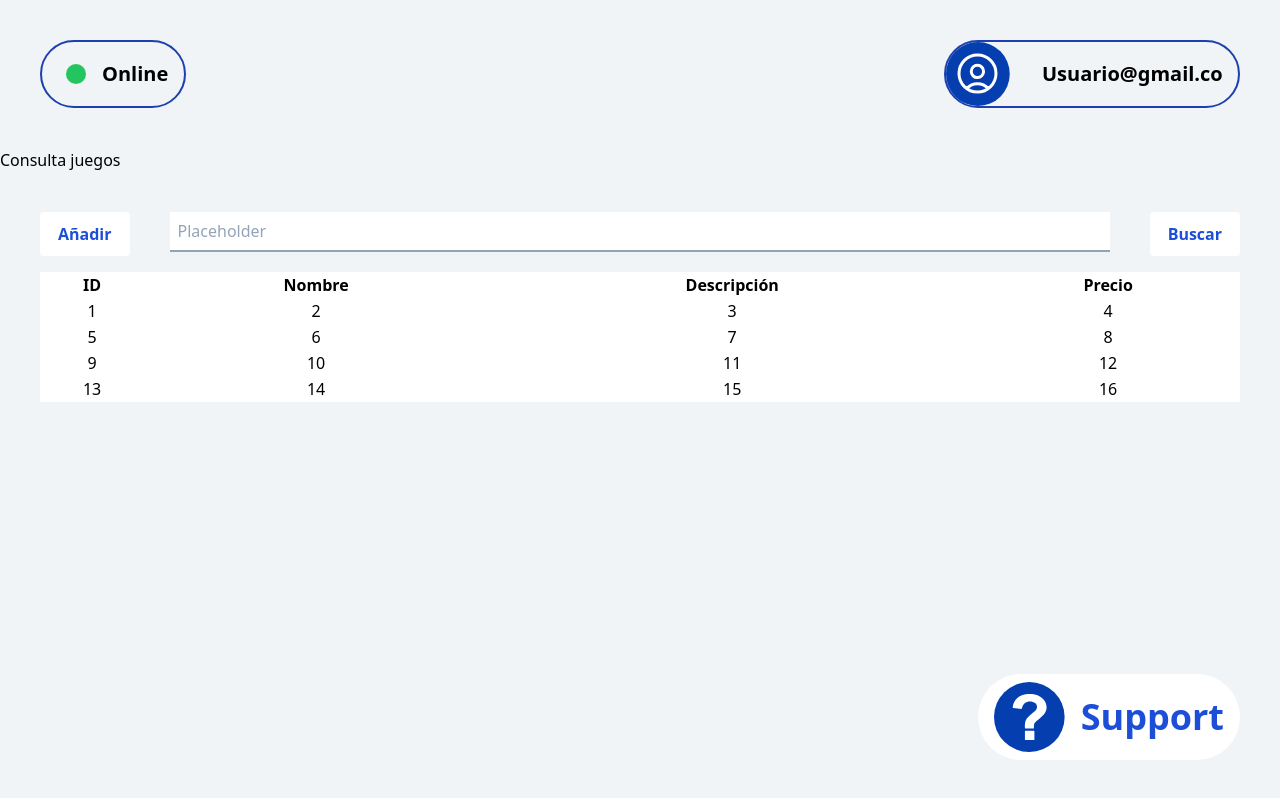
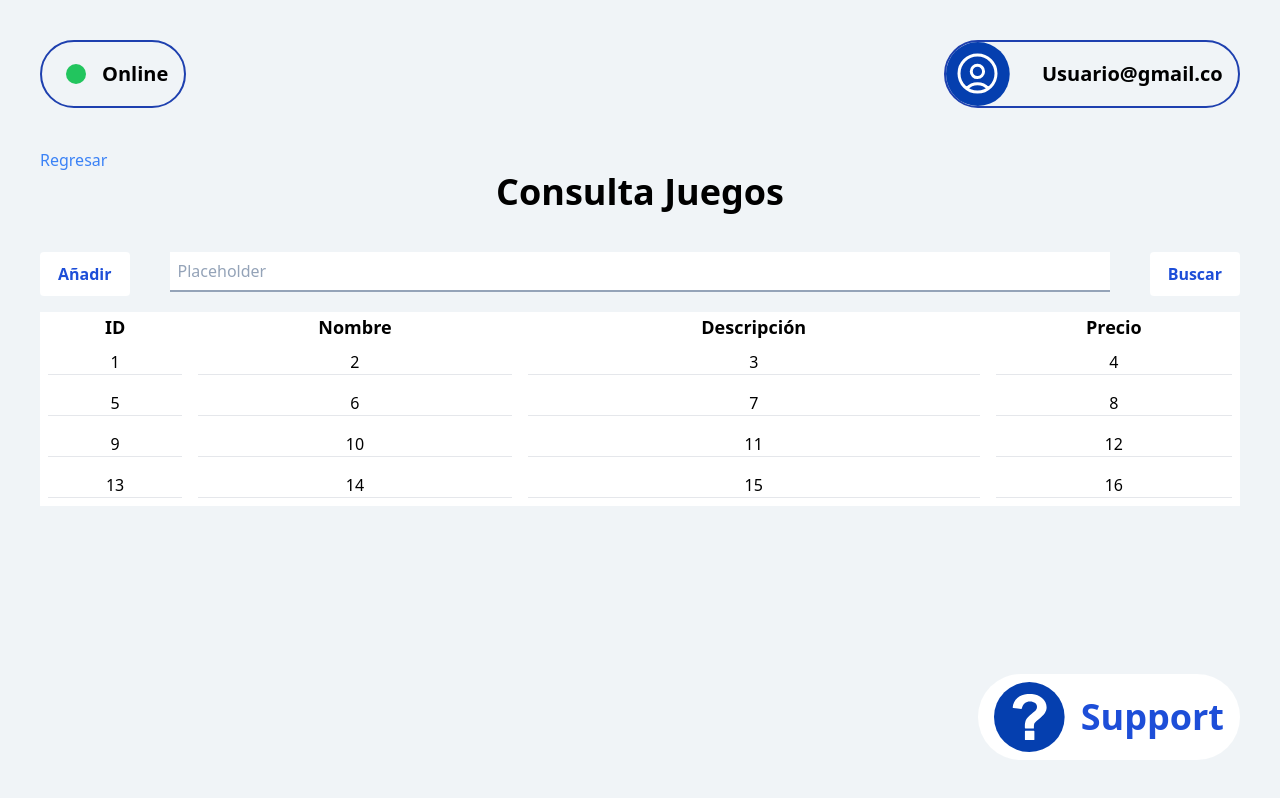
Before and after one commit to KingDiegato/trash-front, a Next.js app: page /employee/consulta-juego in a window 1280 px wide. Built offline with nearby package versions, Linux system fonts and the light colour scheme.

Commit message:
Fix: little bugs

```diff
--- a/src/app/components/table.tsx
+++ b/src/app/components/table.tsx
@@ -30,18 +30,23 @@ export const AppTable: React.FC<AppTableProps> = ({
         <thead>
           <tr>
             {tableItems.map((title) => (
-              <th key={title + crypto.randomUUID()}>{title}</th>
+              <th className="text-lg" key={title + crypto.randomUUID()}>
+                {title}
+              </th>
             ))}
           </tr>
         </thead>
-        <tbody>
+        <tbody className="max-h-[400px] overflow-auto">
           {tableData.map((arr) => (
             <tr
               className="text-center items-center"
               key={arr + crypto.randomUUID()}
             >
               {arr.map((data: any) => (
-                <td key={data + crypto.randomUUID()}>{data}</td>
+                <td key={data + crypto.randomUUID()} className="p-2">
+                  {data}
+                  <hr />
+                </td>
               ))}
             </tr>
           ))}
--- a/src/app/employee/consulta-juego/page.tsx
+++ b/src/app/employee/consulta-juego/page.tsx
@@ -1,4 +1,5 @@
 import { AppTable } from '@/app/components/table';
+import Link from 'next/link';
 
 const tableHeaderGames = ['ID', 'Nombre', 'Descripción', 'Precio'];
 const tableDataGames = [
@@ -10,9 +11,14 @@ const tableDataGames = [
 
 export default function ConsultGames() {
   return (
-    <div>
-      <h1>Consulta juegos</h1>
-      <AppTable tableItems={tableHeaderGames} tableData={tableDataGames} />
-    </div>
+    <>
+      <Link className="text-blue-500 px-10" href="/employee">
+        Regresar
+      </Link>
+      <div className="text-center">
+        <h1 className="text-4xl font-bold">Consulta Juegos</h1>
+        <AppTable tableItems={tableHeaderGames} tableData={tableDataGames} />
+      </div>
+    </>
   );
 }
```
